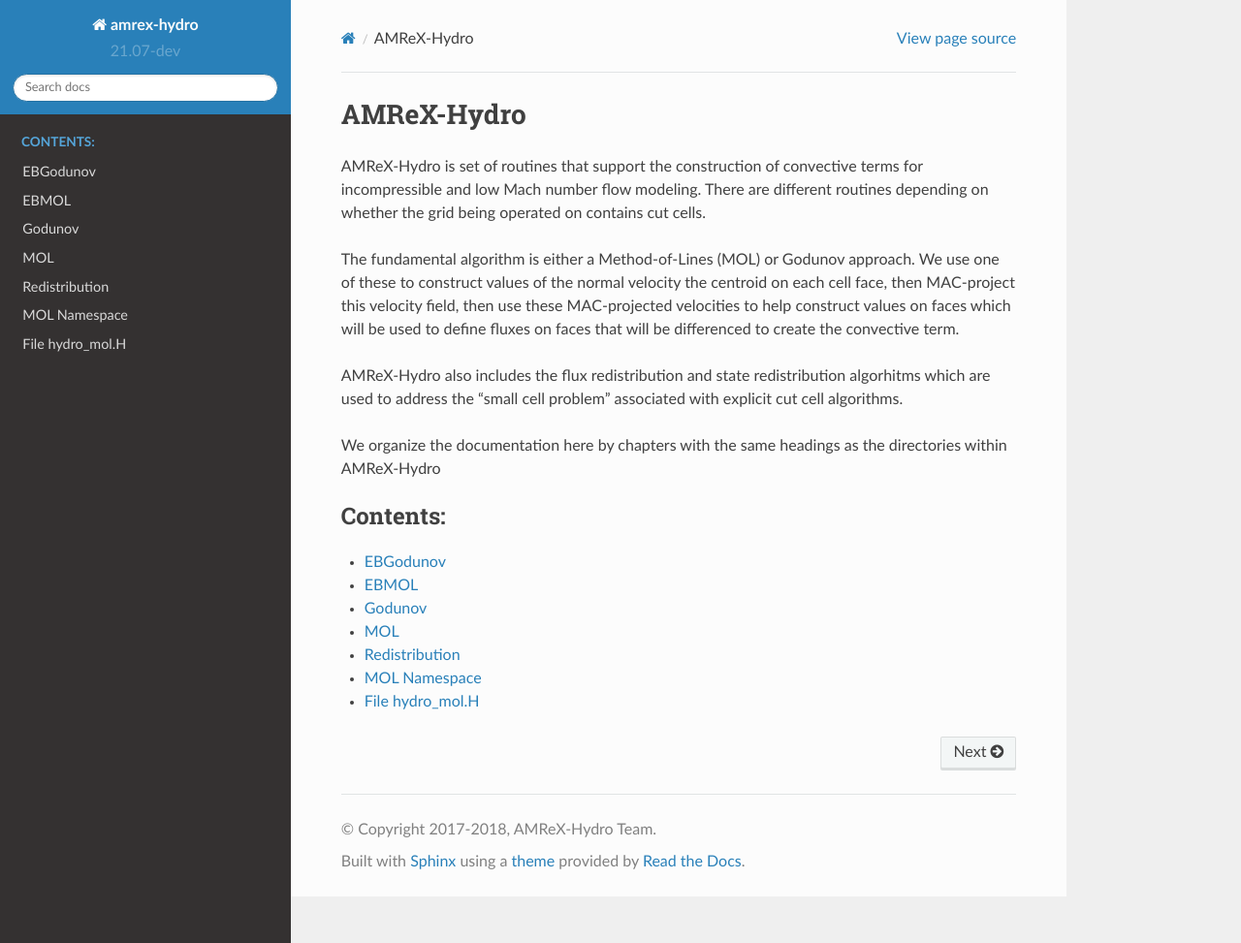
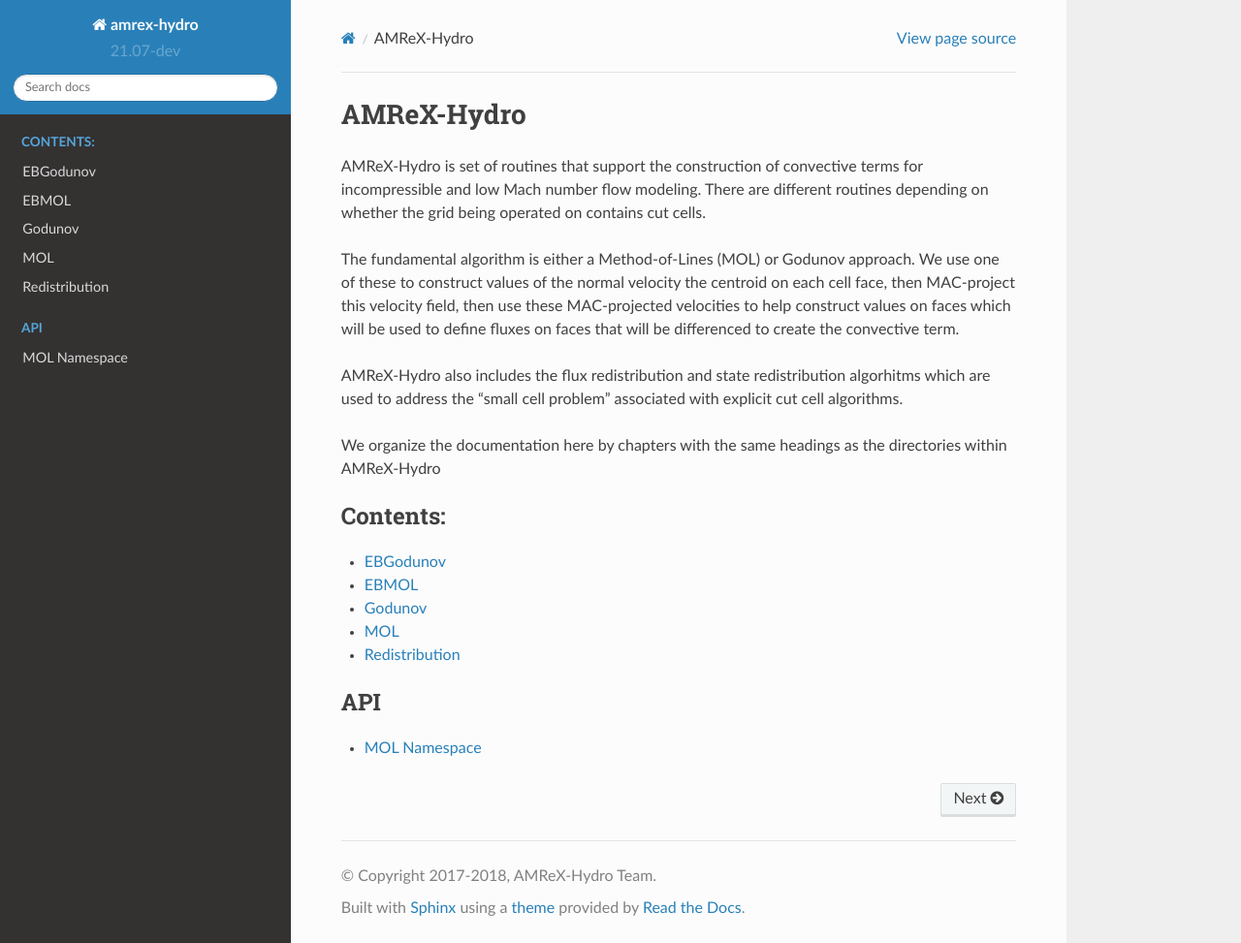
Before and after one commit to AMReX-Fluids/AMReX-Hydro, a Sphinx documentation site: the page built from Docs/source/index.rst, in a window 1280 px wide and 973 px high. Shown: the whole window at 97% size. Built offline with Sphinx 7.4.7 and the Read the Docs theme 2.0.0, drawn with Linux system fonts in a browser that asks for light colours; pages that are not in the unit, such as notebooks, are missing from menus.

Commit message:
Clean up rst files, and index

```diff
--- a/Docs/source/MOL_namespace.rst
+++ b/Docs/source/MOL_namespace.rst
@@ -1,5 +1,8 @@
 MOL Namespace
 =============
 
+Example Doxygen XML integration with Sphinx.
+
+
 .. doxygennamespace:: MOL
    :project: amrex-hydro
--- a/Docs/source/index.rst
+++ b/Docs/source/index.rst
@@ -31,5 +31,9 @@
    MOL
    Redistribution
    Utils
+
+.. toctree::
+   :maxdepth: 1
+   :caption: API
+
    MOL_namespace
-   hydro_mol_H
```
